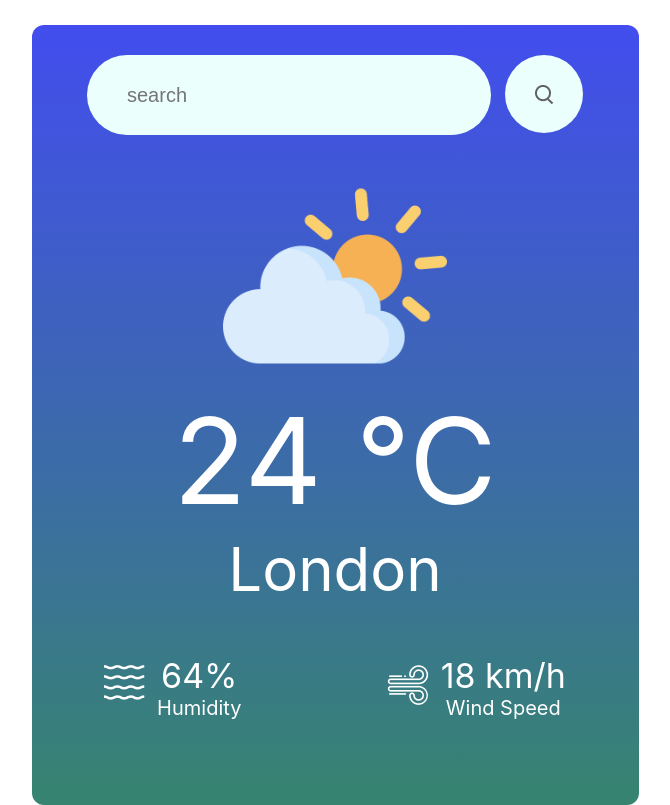
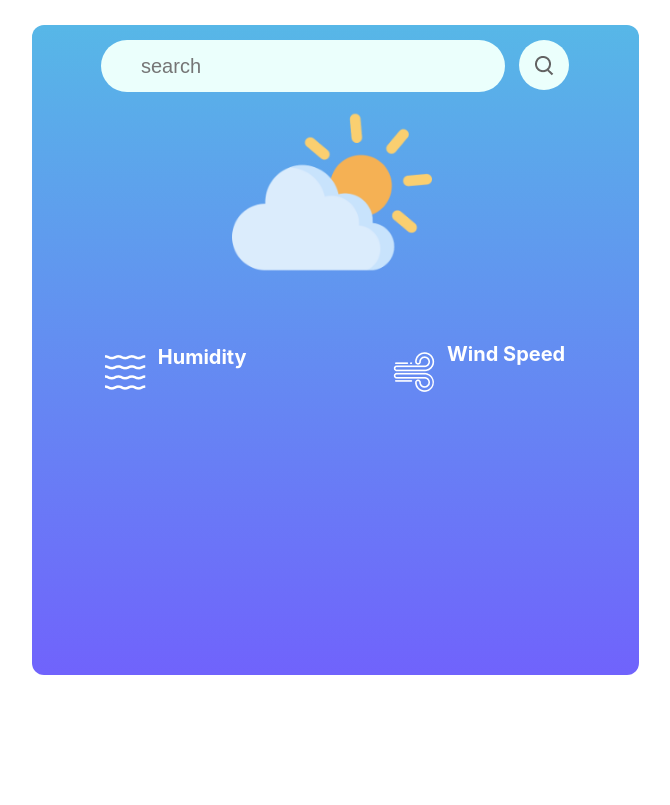
Before and after one commit to MarkaSurendhar/weathercraf, a React (Create React App) app: page / in a window 1280 px wide. Shown: the whole page, without its empty margins (305-975 px from the left). Built offline with nearby package versions, Linux system fonts and the light colour scheme.

Commit message:
slight changes

```diff
--- a/src/Components/WeatherApp/WeatherApp.css
+++ b/src/Components/WeatherApp/WeatherApp.css
@@ -1,21 +1,30 @@
+
+section{
+    display: flex;
+    justify-content: center;
+    align-items: center;
+    height: 100vh;
+    /* background-color: rgb(228, 251, 229); */
+}
+
 .container{
     width: 607px;
-    height: 780px;
+    height: 650px;
     margin: auto;
     margin-top:25px;
     border-radius: 12px;
-    background-image: linear-gradient(180deg,rgb(66, 77, 238),rgb(55, 132, 112));
+    background-image: linear-gradient(180deg,rgb(87, 183, 231),rgb(112, 99, 252));
 }
 .top-bar{
     display: flex;
     justify-content: center;
     gap: 14px;
-    padding-top: 30px;
+    padding-top: 15px;
 }
 .top-bar input{
     display: flex;
     width: 362px;
-    height: 78px;
+    height: 50px;
     background: #ebfffc;
     border: none;
     outline: none;
@@ -30,15 +39,17 @@
     display: flex;
     justify-content: center;
     align-items: center;
-    width: 78px;
-    height: 78px;
+    width: 50px;
+    height: 50px;
     background: #ebfffc;
     border-radius:40px ;
     cursor: pointer;
 }
 
 .weather-image{
-    margin-top: 29px;
+    margin-left: 200px;
+    height: 200px;
+    width: 200px;
     display: flex;
     justify-content: center;
 }
@@ -46,15 +57,21 @@
     display: flex;
     justify-content: center;
     color: white;
-    font-size: 120px;
-    font-weight: 400;
+    font-size: 60px;
+    font-weight: bold;
+    font-family: 'Times New Roman', Times, serif;
+    font-weight: bold;
+    font-style: normal;
 }
 .weather-location{
     display: flex;
     justify-content: center;
     color: white;
     font-size: 60px;
-    font-weight: 400;
+    font-weight: bold;
+    font-family: 'Times New Roman', Times, serif;
+    font-weight: bold;
+    font-style: normal;
 }
 .data-container{
     margin-top: 50px;
@@ -62,6 +79,12 @@
     display: flex;
     justify-content: center;
 
+}
+ .wind-rate{
+font-weight: bold;
+}
+.humidity-percent{
+    font-weight: bold;
 }
 .element{
     margin: auto;
@@ -75,7 +98,7 @@
 }
 .text{
     font-size: 20px;
-    font-weight: 400;
+    font-weight: bold;
 }
 .icon{
 margin-top: 10px;
--- a/src/Components/WeatherApp/WeatherApp.jsx
+++ b/src/Components/WeatherApp/WeatherApp.jsx
@@ -60,7 +60,7 @@ const WeatherApp=()=>{
     }
 
     return(
-
+<section>
         <div className="container">
             <div className="top-bar">
                 <input type="text" className="cityInput" placeholder="search"/>
@@ -71,25 +71,26 @@ const WeatherApp=()=>{
             <div className="weather-image">
                 <img src={wicon} alt="" />
             </div>
-            <div className="weather-temp">24 °C</div>
-            <div className="weather-location">London</div>
+            <div className="weather-temp"></div>
+            <div className="weather-location"></div>
             <div className="data-container">
                 <div className="element">
                     <img src={humidity_icon} alt="" className="icon" />
                     <div className="data">
-                        <div className="humidity-percent">64%</div>
+                        <div className="humidity-percent"></div>
                         <div className="text">Humidity</div>
                     </div>
                 </div>
                 <div className="element">
                     <img src={wind_icon} alt="" className="icon" />
                     <div className="data">
-                        <div className="wind-rate">18 km/h</div>
+                        <div className="wind-rate"></div>
                         <div className="text">Wind Speed</div>
                     </div>
                 </div>
             </div>
         </div>
+        </section>
     )
 }
 
```
